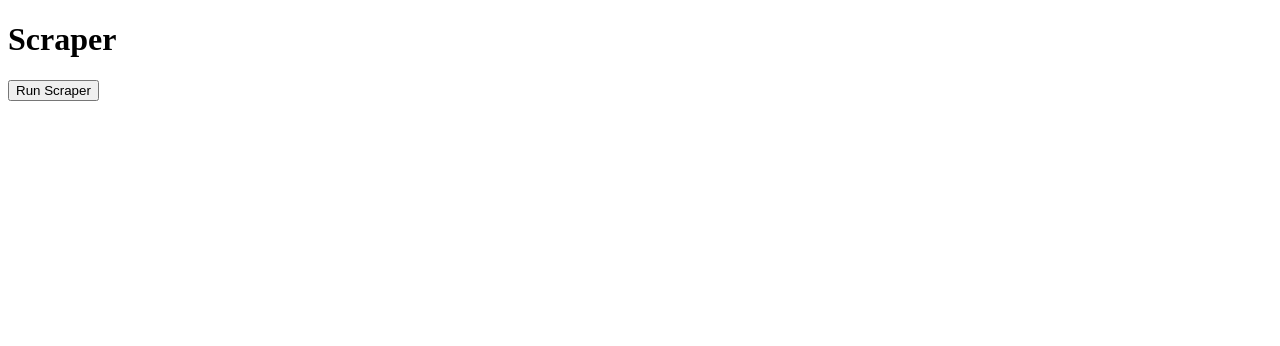
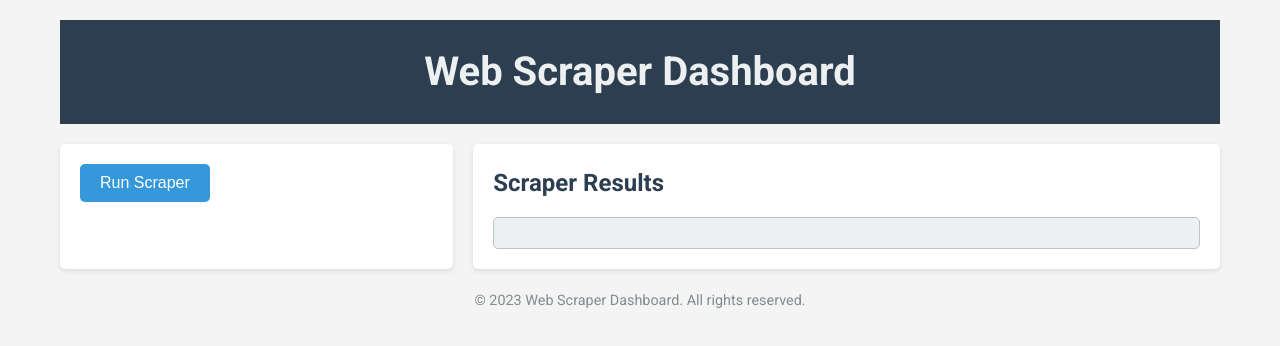
Before and after one commit to atharvapatil1210/Automation-Scraping, a website: page script/public/index.html in a window 1280 px wide. Drawn offline with Linux system fonts and the light colour scheme.

Commit message:
enhancing gui something add style.css

```diff
--- a/script/public/index.html
+++ b/script/public/index.html
@@ -3,23 +3,42 @@
 <head>
     <meta charset="UTF-8">
     <meta name="viewport" content="width=device-width, initial-scale=1.0">
-    <title>Scraper GUI</title>
+    <title>Web Scraper Dashboard</title>
+    <link rel="stylesheet" href="style.css">
+    <link href="https://fonts.googleapis.com/css2?family=Roboto:wght@300;400;700&display=swap" rel="stylesheet">
 </head>
 <body>
-    <h1>Scraper</h1>
-    <button id="run-scraper">Run Scraper</button>
-    <pre id="result"></pre>
+    <div class="container">
+        <header>
+            <h1>Web Scraper Dashboard</h1>
+        </header>
+        <main>
+            <section class="control-panel">
+                <button id="run-scraper" class="btn btn-primary">Run Scraper</button>
+            </section>
+            <section class="result-panel">
+                <h2>Scraper Results</h2>
+                <pre id="result" class="result-box"></pre>
+            </section>
+        </main>
+        <footer>
+            <p>&copy; 2023 Web Scraper Dashboard. All rights reserved.</p>
+        </footer>
+    </div>
 
     <script>
         document.getElementById("run-scraper").addEventListener("click", () => {
+            const resultBox = document.getElementById("result");
+            resultBox.textContent = "Scraping in progress...";
+
             fetch("/run-scraper")
                 .then(response => response.text())
                 .then(data => {
-                    document.getElementById("result").textContent = data;
+                    resultBox.textContent = data;
                 })
                 .catch(error => {
                     console.error("Error:", error);
-                    alert("Failed to run scraper");
+                    resultBox.textContent = "Failed to run scraper. Please try again.";
                 });
         });
     </script>
--- /dev/null
+++ b/script/public/style.css
@@ -0,0 +1,113 @@
+/* Reset and base styles */
+* {
+    margin: 0;
+    padding: 0;
+    box-sizing: border-box;
+  }
+
+  body {
+    font-family: "Roboto", sans-serif;
+    line-height: 1.6;
+    color: #333;
+    background-color: #f4f4f4;
+  }
+
+  .container {
+    max-width: 1200px;
+    margin: 0 auto;
+    padding: 20px;
+  }
+
+  /* Header styles */
+  header {
+    background-color: #2c3e50;
+    color: #ecf0f1;
+    padding: 20px 0;
+    text-align: center;
+  }
+
+  h1 {
+    font-size: 2.5rem;
+    font-weight: 700;
+  }
+
+  /* Main content styles */
+  main {
+    display: flex;
+    flex-direction: column;
+    gap: 20px;
+    margin-top: 20px;
+  }
+
+  .control-panel,
+  .result-panel {
+    background-color: #fff;
+    border-radius: 5px;
+    box-shadow: 0 2px 5px rgba(0, 0, 0, 0.1);
+    padding: 20px;
+  }
+
+  h2 {
+    font-size: 1.5rem;
+    margin-bottom: 15px;
+    color: #2c3e50;
+  }
+
+  /* Button styles */
+  .btn {
+    display: inline-block;
+    padding: 10px 20px;
+    font-size: 1rem;
+    font-weight: 400;
+    text-align: center;
+    text-decoration: none;
+    border-radius: 5px;
+    cursor: pointer;
+    transition: background-color 0.3s ease;
+  }
+
+  .btn-primary {
+    background-color: #3498db;
+    color: #fff;
+    border: none;
+  }
+
+  .btn-primary:hover {
+    background-color: #2980b9;
+  }
+
+  /* Result box styles */
+  .result-box {
+    background-color: #ecf0f1;
+    border: 1px solid #bdc3c7;
+    border-radius: 5px;
+    padding: 15px;
+    font-family: monospace;
+    white-space: pre-wrap;
+    word-wrap: break-word;
+    max-height: 400px;
+    overflow-y: auto;
+  }
+
+  /* Footer styles */
+  footer {
+    margin-top: 20px;
+    text-align: center;
+    color: #7f8c8d;
+    font-size: 0.9rem;
+  }
+
+  /* Responsive design */
+  @media (min-width: 768px) {
+    main {
+      flex-direction: row;
+    }
+
+    .control-panel {
+      flex: 1;
+    }
+
+    .result-panel {
+      flex: 2;
+    }
+  }
```
Also changed, not shown: data/extracted_emails_20250119_170442.csv (added, +52 -0 lines), data/google_results_20250119_170429.csv (added, +11 -0 lines), 2 other files.
